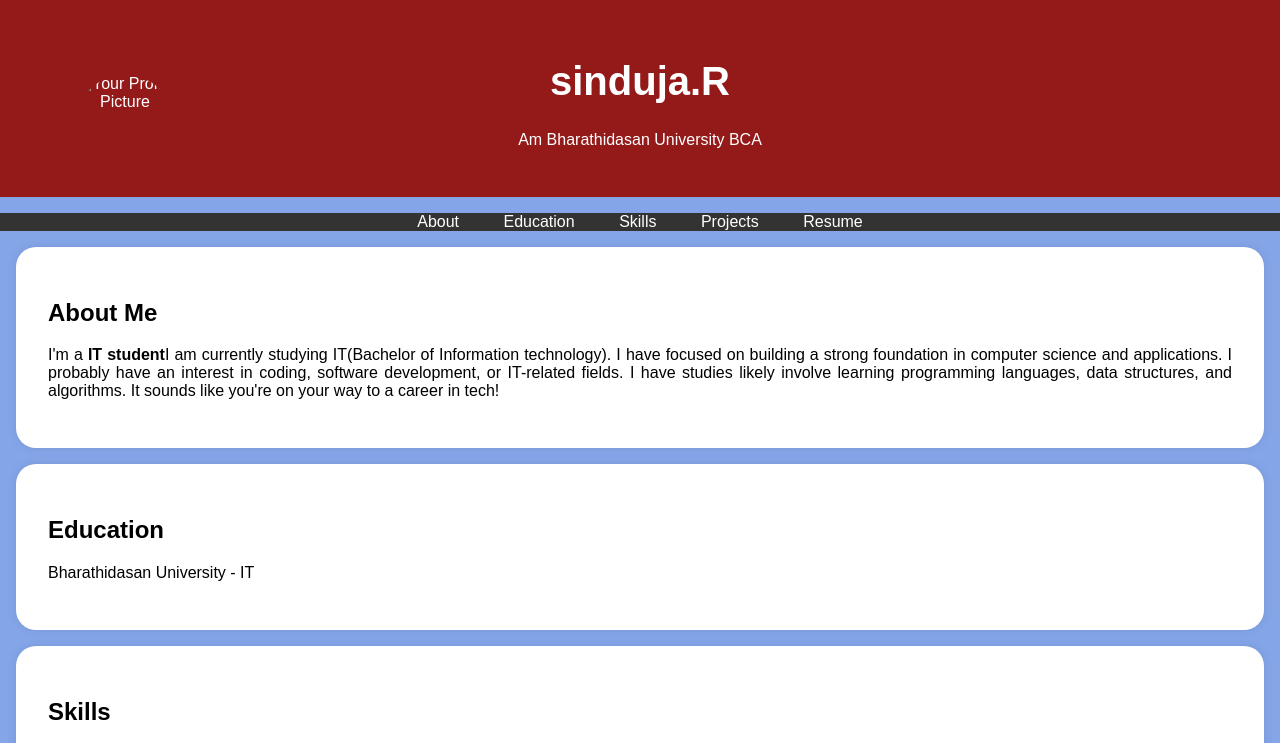
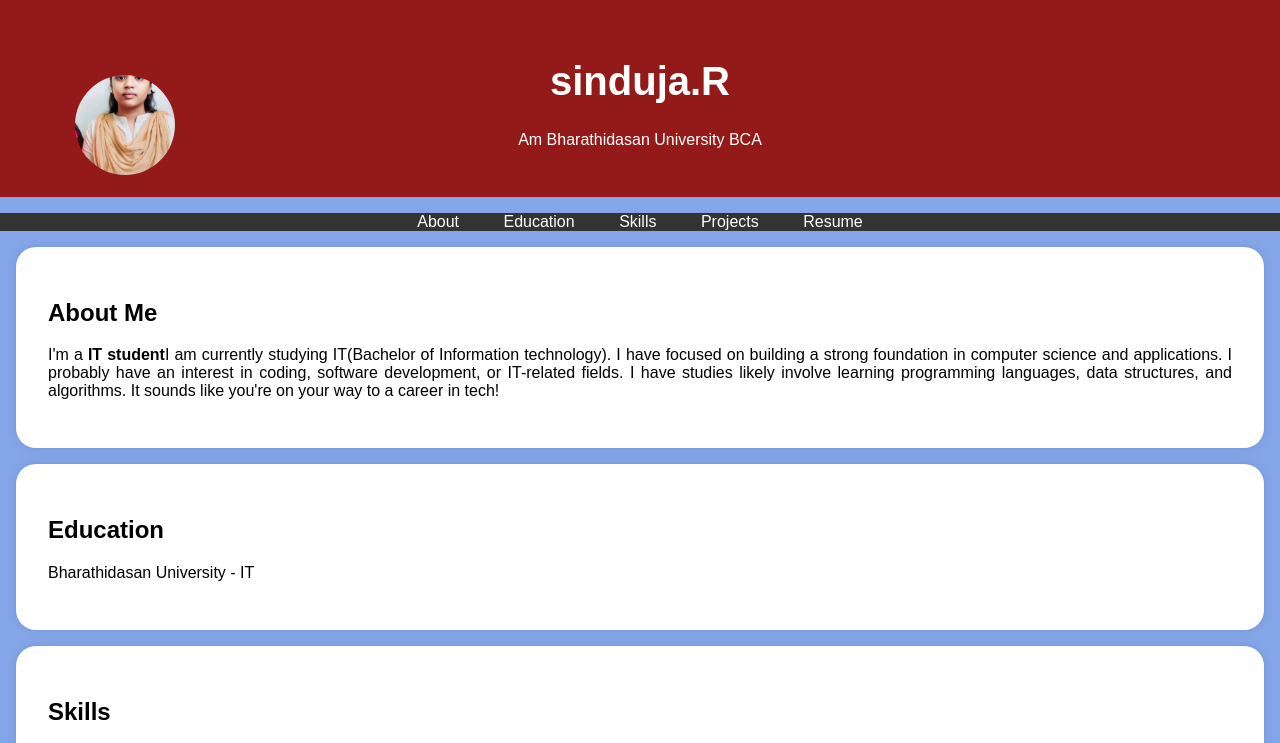
Before and after one commit to sinduja2006/digital-portofile, a plain HTML site: page index.htm in a window 1280 px wide. Shown: the top 743 px of the page. Drawn offline with Linux system fonts and the light colour scheme.

Commit message:
Update index.htm

```diff
--- a/index.htm
+++ b/index.htm
@@ -95,7 +95,7 @@
     <header>
         <div class="header-content">
             <!-- Add your profile picture here -->
-            <img src="sinduja.jpg." alt="Your Profile Picture" class="profile-picture">
+            <img src="sinduja.jpg" alt="Your Profile Picture" class="profile-picture">
             <h1>sinduja.R</h1>
             <p>Am Bharathidasan University BCA</p>
         </div>
```
